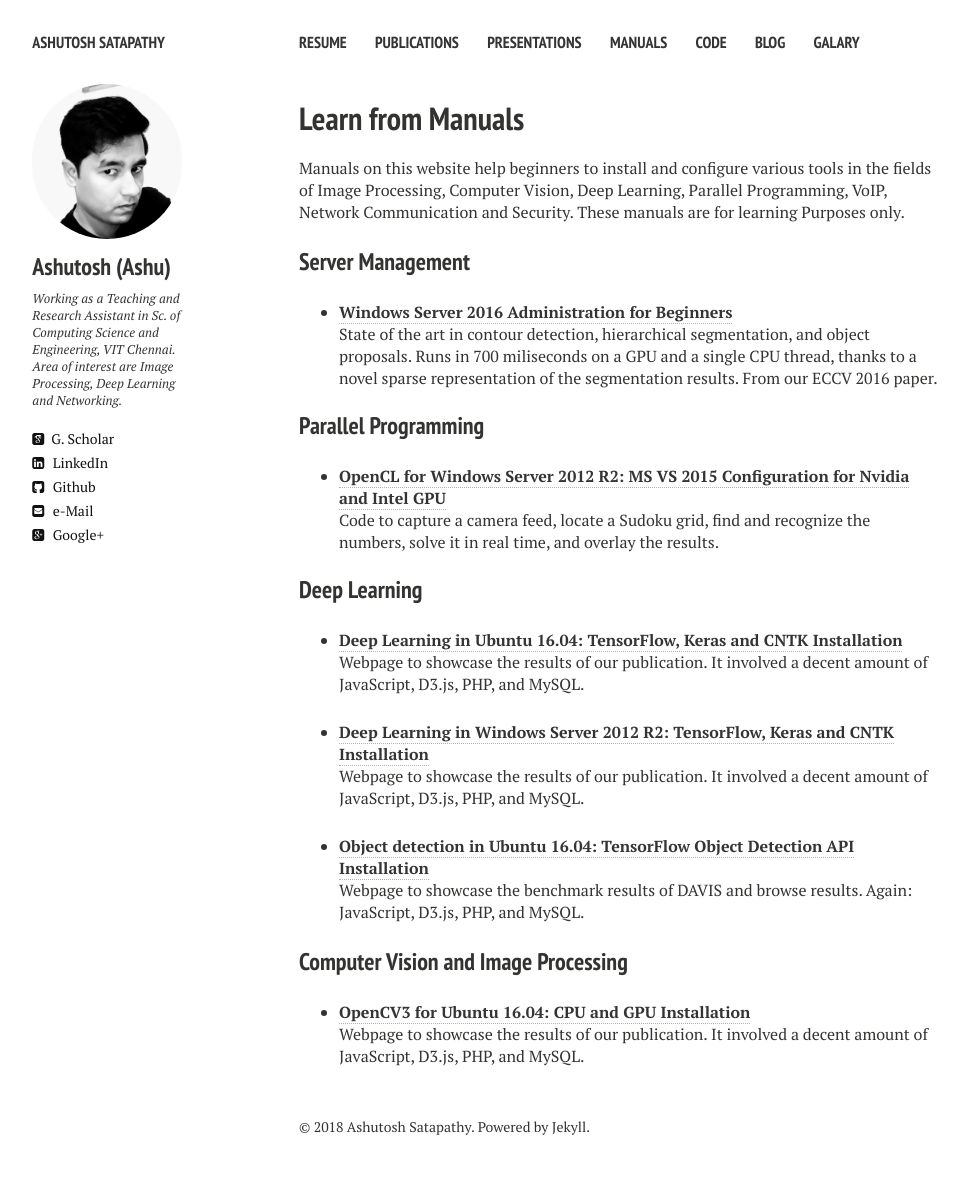
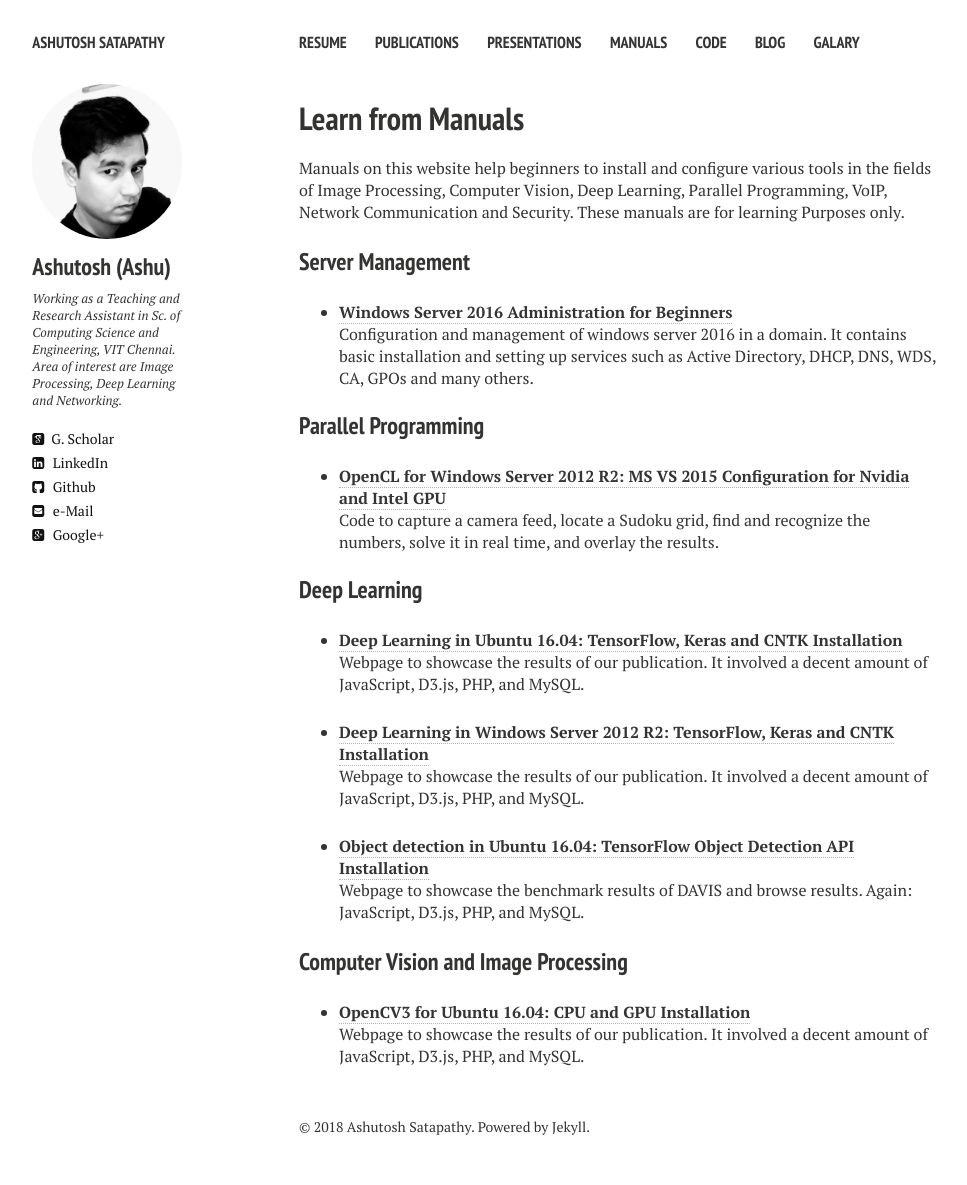
Before and after one commit to ashutoshsatapathy1990/ashutoshsatapathy1990.github.io, a Jekyll site: the page built from manuals.md, in a window 1280 px wide. Shown: the whole page, without its empty margins (21-988 px from the left). Built offline with Jekyll 4.4.1, drawn with Linux system fonts in a browser that asks for light colours; nearby versions of some CDN libraries.

Commit message:
Update manuals.md

```diff
--- a/manuals.md
+++ b/manuals.md
@@ -13,7 +13,7 @@ Manuals on this website help beginners to install and configure various tools in
 ### Server Management
 
 * [**Windows Server 2016 Administration for Beginners**](http://www.vision.ee.ethz.ch/~cvlsegmentation/cob/)<br>
-State of the art in contour detection, hierarchical segmentation, and object proposals. Runs in 700 miliseconds on a GPU and a single CPU thread, thanks to a novel sparse representation of the segmentation results. From our ECCV 2016 paper.
+Configuration and management of windows server 2016 in a domain. It contains basic installation and setting up services such as Active Directory, DHCP, DNS, WDS, CA, GPOs and many others.
 
 ### Parallel Programming
 
```
